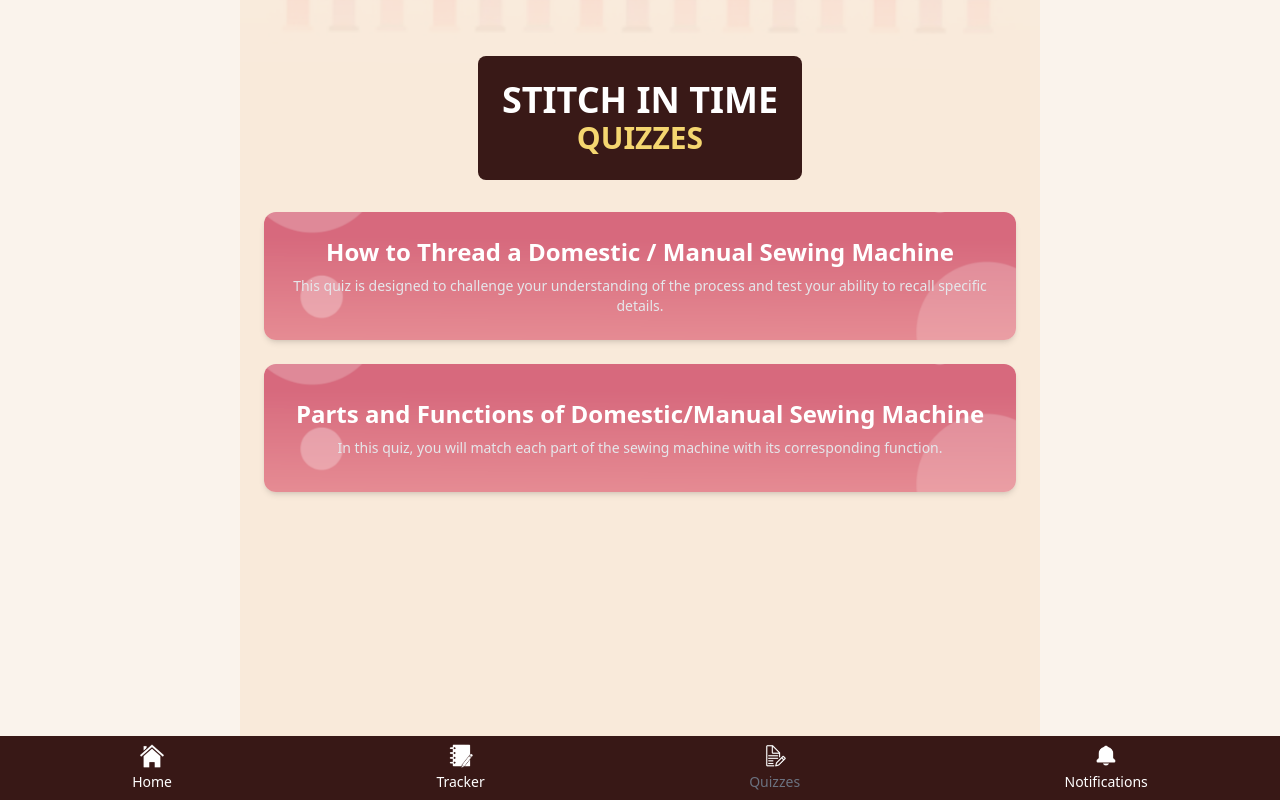
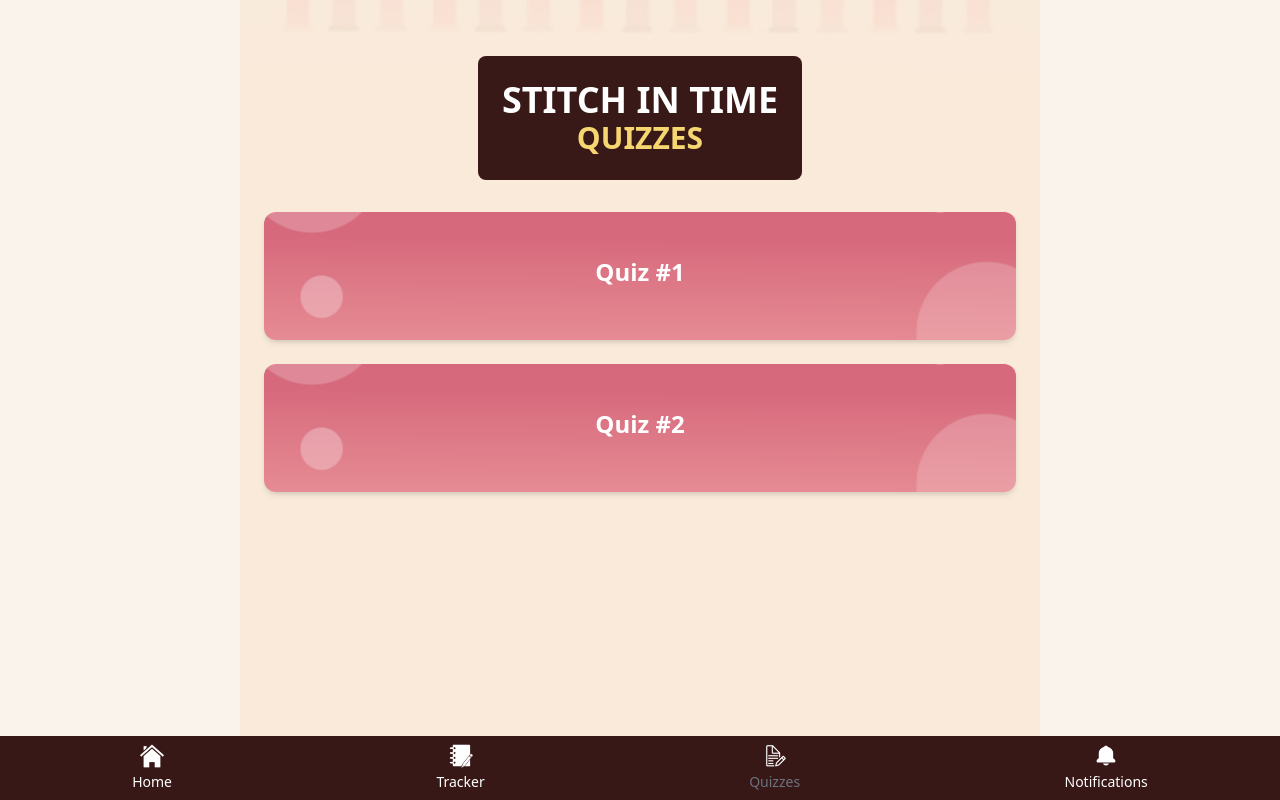
Before and after one commit to chinoy-the-great/nuxt3-drizzle-stitch, a Nuxt app: page /quizzes in a window 1280 px wide. Built offline with nearby package versions, Linux system fonts and the light colour scheme.

Commit message:
Refactored to use script setup tag. Removed quizzes data. Used outerTitle for quiz titl.

```diff
--- a/pages/quizzes.vue
+++ b/pages/quizzes.vue
@@ -10,17 +10,13 @@
 	>
 		<div class="flex justify-center mt-8">
 			<div class="bg-[#391917] p-6 rounded-lg mb-8 inline-block">
-				<!-- STITCH IN TIME Header (White font color) -->
-				<h1 class="text-4xl font-bold text-center">STITCH IN TIME</h1>
-
-				<!-- QUIZZES Header (Yellow font color) -->
+				<h1 class="text-4xl font-bold text-center text-white">STITCH IN TIME</h1>
 				<h2 class="text-3xl font-bold text-center" style="color: #f5d670">QUIZZES</h2>
 			</div>
 		</div>
 
 		<!-- Quizzes List -->
 		<div v-for="(quiz, quizIndex) in quizzes" :key="quizIndex" class="mb-6">
-			<!-- Quiz Item -->
 			<NuxtLink :to="`/quiz/${quizIndex}`">
 				<div
 					class="p-4 rounded-xl shadow-md cursor-pointer w-full h-32 items-center"
@@ -29,12 +25,12 @@
 						backgroundSize: 'cover',
 						backgroundPosition: 'center',
 						backgroundRepeat: 'no-repeat',
-						minHeight: '120px' /* Adjust this to control the height */,
+						minHeight: '120px',
 					}"
 					@click="goToQuiz(quizIndex)"
 				>
 					<div class="flex flex-col justify-center items-center h-full text-center">
-						<h2 class="text-2xl font-semibold text-white">{{ quiz.title }}</h2>
+						<h2 class="text-2xl font-semibold text-white">{{ quiz.outerTitle }}</h2>
 						<p class="text-sm text-gray-200 mt-2">{{ quiz.description }}</p>
 					</div>
 				</div>
@@ -43,91 +39,25 @@
 	</div>
 </template>
 
-<script>
-export default {
-	data() {
-		return {
-			quizzes: [
-				{
-					title: 'How to Thread a Domestic / Manual Sewing Machine',
-					description:
-						'This quiz is designed to\n' +
-						'challenge your understanding of the process and test your ability to recall specific\n' +
-						'details.',
-					questions: [
-						{
-							question: 'What is 2 + 2?',
-							options: ['3', '4', '5'],
-							correctAnswer: '4',
-						},
-						{
-							question: 'What is 3 + 5?',
-							options: ['7', '8', '9'],
-							correctAnswer: '8',
-						},
-					],
-				},
-				{
-					title: 'Parts and Functions of Domestic/Manual Sewing Machine',
-					description:
-						'In this quiz, you will match each part of the sewing machine with its corresponding\n' +
-						'function.',
-					questions: [
-						{
-							question: 'Who was the first president of the United States?',
-							options: ['Abraham Lincoln', 'George Washington', 'Thomas Jefferson'],
-							correctAnswer: 'George Washington',
-						},
-						{
-							question: 'In which year did World War II end?',
-							options: ['1942', '1945', '1950'],
-							correctAnswer: '1945',
-						},
-					],
-				},
-			],
-		}
-	},
-	methods: {
-		goToQuiz(quizIndex) {
-			// Navigate to the individual quiz view page
-			this.$router.push({ path: `/quiz/${quizIndex}` })
-		},
-	},
+<script setup>
+import { quizzesData } from 'assets/quizzesData.js'
+import { ref } from 'vue'
+import { useRouter } from 'vue-router'
+
+const router = useRouter()
+const quizzes = ref(quizzesData)
+
+const goToQuiz = (quizIndex) => {
+	router.push({ path: `/quiz/${quizIndex}` })
 }
 </script>
 
 <style scoped>
-/* Add some custom styling */
 .container {
 	max-width: 800px;
-}
-
-h1 {
-	color: #ffffff;
-}
-
-.bg-gray-100 {
-	background-color: #f1f1f1;
 }
 
 .cursor-pointer:hover {
 	background-color: #e5e5e5;
 }
-
-.text-lg {
-	font-size: 1rem;
-}
-
-.text-xl {
-	font-size: 1.25rem;
-}
-
-.text-green-500 {
-	color: #38a169;
-}
-
-.text-red-500 {
-	color: #e53e3e;
-}
 </style>
```
